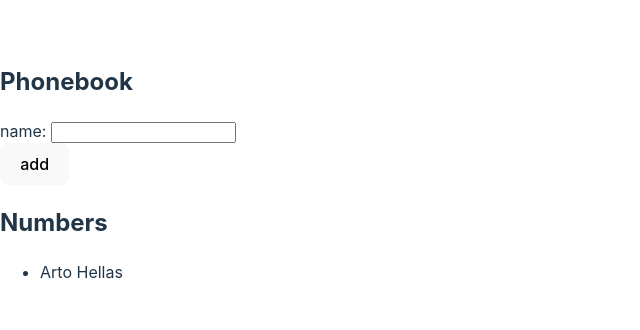
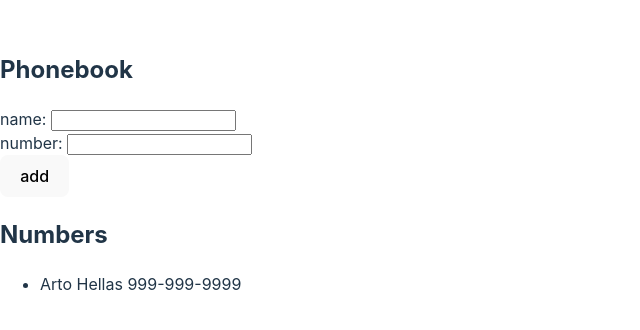
Before and after one commit to arnoldblake/reimagined-barnacle, a React (Vite) app in the folder part2/phonebook/: page / in a window 1280 px wide. Shown: the part 228-558 px from the top of the page, without its empty margins (0-640 px from the left). Built offline with nearby package versions, Linux system fonts and the light colour scheme.

Commit message:
Exercise 2.8

```diff
--- a/part2/phonebook/src/App.jsx
+++ b/part2/phonebook/src/App.jsx
@@ -2,15 +2,19 @@ import { useState } from 'react'
 
 const App = () => {
   const [persons, setPersons] = useState([
-    { name: 'Arto Hellas' }
+    { name: 'Arto Hellas',
+      number: '999-999-9999',
+    }
   ])
   const [newName, setNewName] = useState('')
+  const [newNumber, setNewNumber] = useState('')
 
   const addPerson = (event) => {
     event.preventDefault()
 
     const newPerson = {
       name: newName,
+      number: newNumber,
     }
     if(persons.filter((person) => person.name === newName).length > 0) {
       alert(`${newName} already exists`)
@@ -18,10 +22,15 @@ const App = () => {
       setPersons(persons.concat(newPerson))
     }
     setNewName('')
+    setNewNumber('')
   }
 
   const newNameChanged = (event) => {
     setNewName(event.target.value)
+  }
+
+  const newNumberChanged = (event) => {
+    setNewNumber(event.target.value)
   }
 
   return (
@@ -32,6 +41,10 @@ const App = () => {
           name: <input
             value={newName}
             onChange={newNameChanged}
+          /><br/>
+          number: <input
+            value={newNumber}
+            onChange={newNumberChanged}
           />
         </div>
         <div>
@@ -40,7 +53,7 @@ const App = () => {
       </form>
       <h2>Numbers</h2>
       <ul>
-        {persons.map((person, i) => <li key={i}>{person.name}</li>)}
+        {persons.map((person, i) => <li key={i}>{person.name} {person.number}</li>)}
       </ul>
     </div>
   )
```
